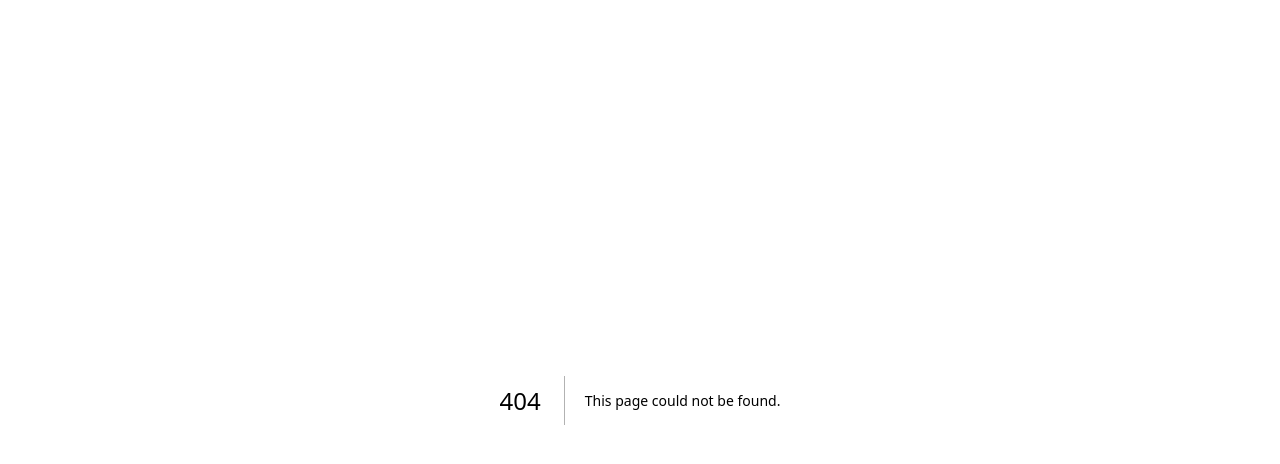
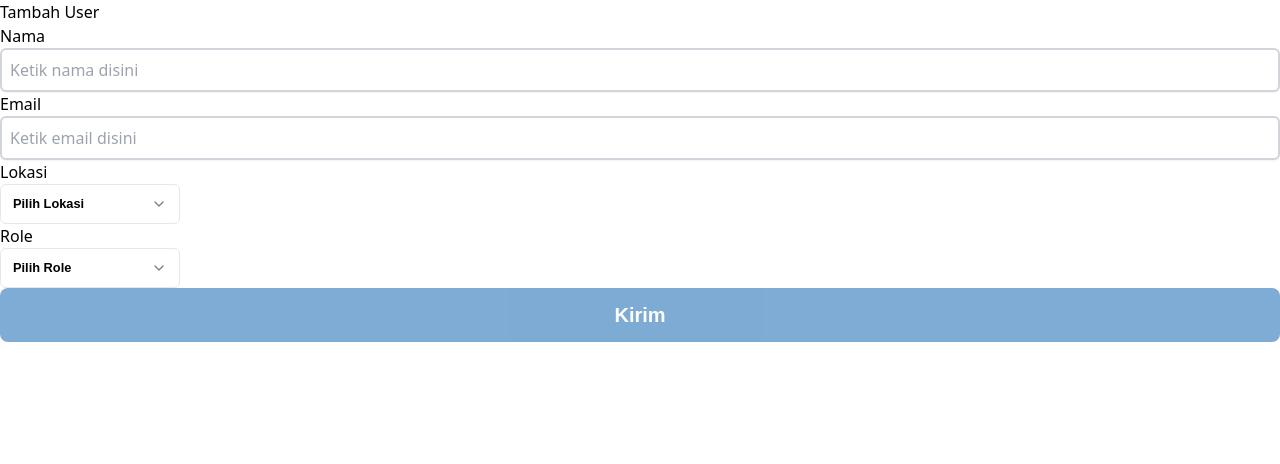
Before and after one commit to bernarduswillson/SweepIn-FE, a Next.js app: page /admin/user/baru in a window 1280 px wide. Before the commit this address had no page. Shown: the top 464 px of the page. Built offline with nearby package versions, Linux system fonts and the light colour scheme.

Commit message:
feat: create user

```diff
--- /dev/null
+++ b/src/app/admin/user/baru/page.tsx
@@ -0,0 +1,121 @@
+"use client"
+
+// Imports
+import { useState, useEffect } from "react";
+import { useRouter } from 'next/navigation';
+import { useSubmit } from '@/hooks/useSubmit';
+
+// Components
+import Dropdown from "@/components/ui/customDropdown";
+import SubmitButton from "@/components/ui/SubmitButton";
+
+// Interface
+import User from "@/interface/User";
+
+const UserCreate = (): JSX.Element => {
+	const route = useRouter();
+  const { submit } = useSubmit();
+
+	// Loading state
+  const [isSubmitLoading, setIsSubmitLoading] = useState<boolean>(false);
+
+	// Are inputs valid
+  const [isInputValid, setIsInputValid] = useState<boolean>(false);
+
+	// Form data
+	const [formData, setFormData] = useState<User>({
+		name: '',
+		email: '',
+		location: '',
+		role: '',
+	});
+
+	// Handle value change
+	const handleValueChange = (name: 'name' | 'email' | 'location' | 'role', value: string) => {
+		setFormData((prev) => ({
+			...prev,
+			[name]: value
+		}))
+	};
+
+	useEffect(() => {
+		console.log(formData);
+		validateForm();
+}, [formData]);
+
+	// Validate form
+	const validateForm = () => {
+			const { name, email, location, role } = formData;
+			const isValid = name.trim() !== '' && email.trim() !== '' && location.trim() !== '' && role.trim() !== '';
+			setIsInputValid(isValid);
+	};
+
+	// Handle submit
+	const handleSubmit = () => {
+		// Set loading
+		setIsSubmitLoading(true);
+
+		// Submit
+		submit('/register', formData);
+		route.push(`${process.env.NEXT_PUBLIC_BASE_URL}/admin/user`);
+
+		setIsSubmitLoading(false);
+	}
+
+  return (
+    <div>
+			<h1>Tambah User</h1>
+
+			{/* Name */}
+			<h2>Nama</h2>
+			<input
+				type="text"
+				placeholder="Ketik nama disini"
+				className="w-full border-2 border-gray-300 rounded-md p-2"
+				onChange={(e) => handleValueChange('name', e.target.value)}
+			/>
+
+			{/* Email */}
+			<h2>Email</h2>
+			<input
+				type="email"
+				placeholder="Ketik email disini"
+				className="w-full border-2 border-gray-300 rounded-md p-2"
+				onChange={(e) => handleValueChange('email', e.target.value)}
+			/>
+
+			{/* Location */}
+			<h2>Lokasi</h2>
+			<Dropdown
+				label="Lokasi"
+				placeholder='Pilih Lokasi'
+				onChange={(value) => handleValueChange('location', value)}
+				options={[
+					'GANESHA',
+					'JATINANGOR',
+					'CIREBON',
+					'BOSSCHA',
+				]}
+			/>
+
+			{/* Role */}
+			<h2>Role</h2>
+			<Dropdown
+				label="Role"
+				placeholder='Pilih Role'
+				onChange={(value) => handleValueChange('role', value)}
+				options={[
+					'ADMIN',
+					'CLEANER',
+					'SECURITY',
+				]}
+			/>
+
+			{/* Submit button */}
+			<SubmitButton text='Tambah User' onClick={handleSubmit} loading={isSubmitLoading} disable={!isInputValid}/>
+
+    </div>
+  );
+};
+
+export default UserCreate;
--- a/src/app/presensi/baru/[id]/page.tsx
+++ b/src/app/presensi/baru/[id]/page.tsx
@@ -94,7 +94,7 @@ const FormPresensi = () => {
     setIsSubmitLoading(true);
     let formDataData = new FormData();
     if (user) {
-      formDataData.append('userId', user.id);
+      formDataData.append('userId', user.id as string)
       formDataData.append('attendanceId', id as string)
       formDataData.append('date', formData.date);
       formDataData.append('latitude', formData.latitude.toString());
--- a/src/app/presensi/baru/page.tsx
+++ b/src/app/presensi/baru/page.tsx
@@ -92,7 +92,7 @@ const FormPresensi = () => {
     setIsSubmitLoading(true);
     let formDataData = new FormData();
     if (user) {
-      formDataData.append('userId', user.id);
+      formDataData.append('userId', user.id as string);
       formDataData.append('date', formData.date);
       formDataData.append('latitude', formData.latitude.toString());
       formDataData.append('longitude', formData.longitude.toString());
--- a/src/components/UserListContainer.tsx
+++ b/src/components/UserListContainer.tsx
@@ -119,7 +119,7 @@ const ListContainer = (props: ListContainerProps):JSX.Element => {
                 className='w-full'
               >
                 <UserCard
-                  id={item.id}
+                  id={item.id as string}
                   name={item.name}
                   email={item.email}
                   role={item.role}
--- a/src/components/ui/UserSearchBar.tsx
+++ b/src/components/ui/UserSearchBar.tsx
@@ -1,5 +1,6 @@
 import React, { useEffect, useState } from 'react'
 import Image from 'next/image';
+import Link from 'next/link';
 
 // Components
 import Button from '@/components/ui/button';
@@ -45,15 +46,7 @@ const SearchBar = (props: SearchBarProps): JSX.Element => {
   return (
     <div className='w-full gap-2'>
 
-      {/* Name search field */}
-      <input
-        className={`w-full flex justify-between items-center py-1 px-2 pl-3 border-grey border-2 rounded-xl poppins-medium `}
-        type="text"
-        placeholder="Cari berdasarkan nama"
-        onChange={(e) => handleValueChange('name', e.target.value)}
-      />
-
-      <div className='flex mt-2 gap-3'>
+      <div className='flex mb-4 gap-3'>
 
         {/* Location dropdown */}
         <Dropdown
@@ -65,6 +58,7 @@ const SearchBar = (props: SearchBarProps): JSX.Element => {
             'GANESHA',
             'JATINANGOR',
             'CIREBON',
+            'BOSSCHA',
           ]}
         />
 
@@ -80,8 +74,22 @@ const SearchBar = (props: SearchBarProps): JSX.Element => {
             'SECURITY',
           ]}
         />
+
       </div>
 
+      <div className='flex gap-3 h-10'>
+
+        {/* Name search field */}
+        <input
+          className={`w-full flex justify-between items-center py-1 px-2 pl-3 border-grey border-2 rounded-xl poppins-medium `}
+          type="text"
+          placeholder="Cari berdasarkan nama"
+          onChange={(e) => handleValueChange('name', e.target.value)}
+        />
+
+        <Link className='flex items-center justify-center bg-green_dark text-white rounded-xl w-[250px] poppins-medium' href='user/baru'>Tambah User +</Link>
+
+      </div>
 
     </div>
   )
--- a/src/interface/User.ts
+++ b/src/interface/User.ts
@@ -1,5 +1,5 @@
 export default interface User {
-  id: string,
+  id?: string,
   email: string,
   name: string,
   role: string,
```
